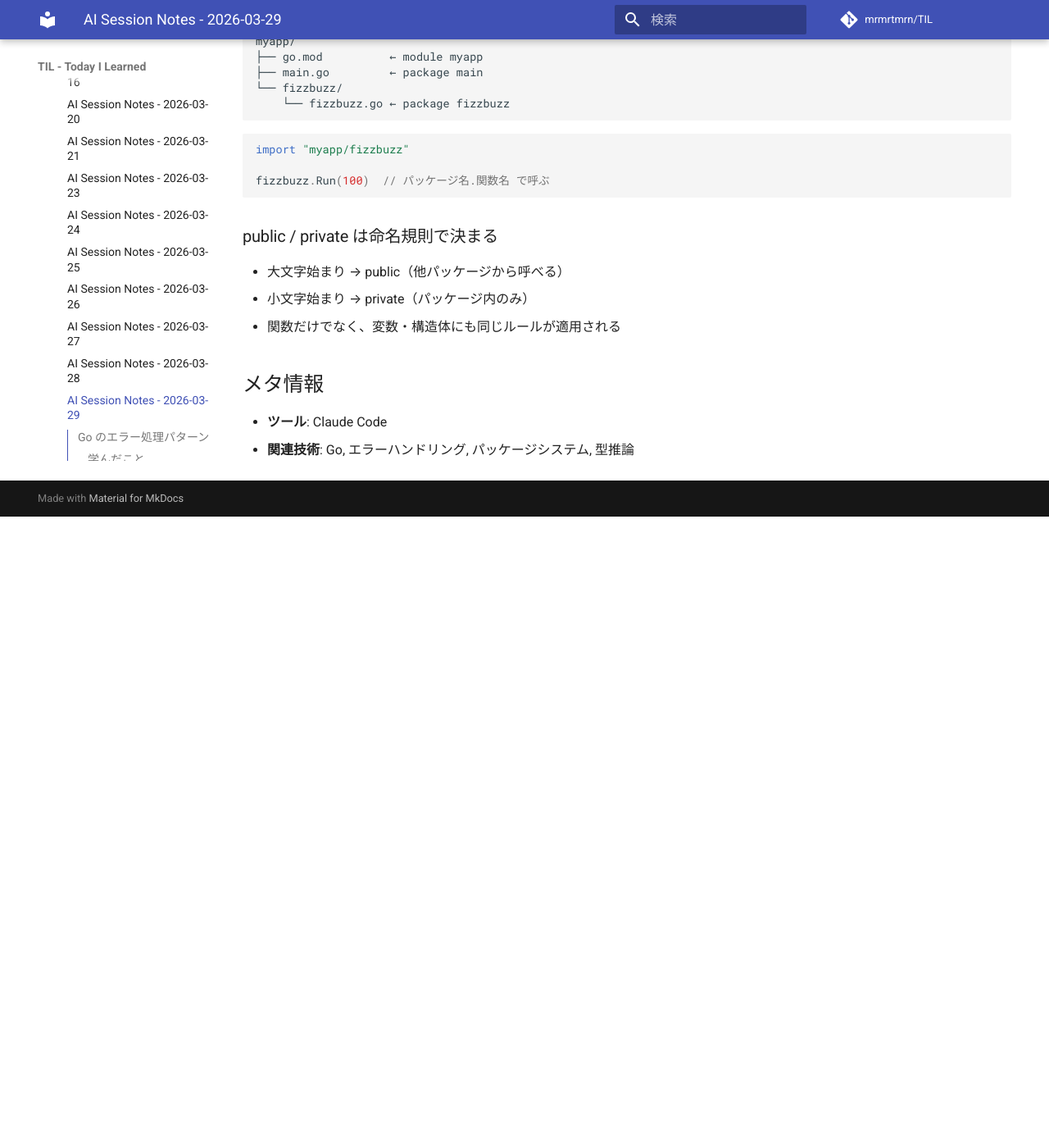
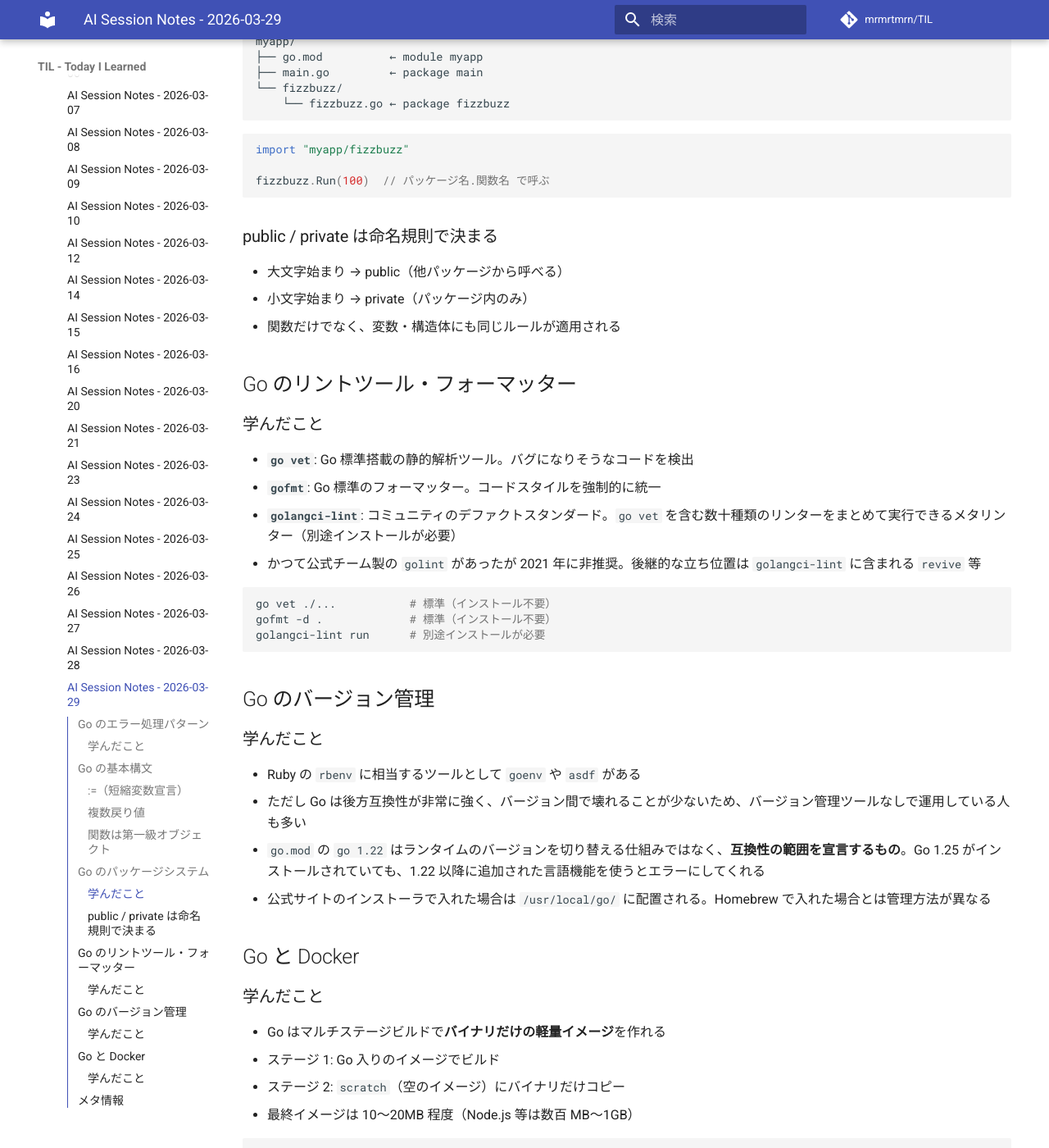
Before and after one commit to mrmrtmrn/TIL, an MkDocs documentation site: the page built from docs/Tech/AI-Sessions/2026/03/2026-03-29.md, in a window 1280 px wide and 1400 px high, scrolled down 1754 px. Shown: the whole window at 82% size. Built offline with MkDocs 1.6.1 and Material for MkDocs 9.7.7, drawn with Linux system fonts in a browser that asks for light colours; comment, search, counter and statistics services are not loaded; before the commit the page ends 2384 px from its top, so only the background shows below that; some of the changed text lies outside the part shown.

Commit message:
feat: 2026-03-29 の AI セッションノートに Go 開発環境を追記
- Go のリントツール・フォーマッター
- Go のバージョン管理
- Go と Docker

Co-Authored-By: Claude Opus 4.6 <noreply@anthropic.com>

````diff
--- a/docs/Tech/AI-Sessions/2026/03/2026-03-29.md
+++ b/docs/Tech/AI-Sessions/2026/03/2026-03-29.md
@@ -88,7 +88,54 @@ fizzbuzz.Run(100)  // パッケージ名.関数名 で呼ぶ
 - 小文字始まり → private（パッケージ内のみ）
 - 関数だけでなく、変数・構造体にも同じルールが適用される
 
+## Go のリントツール・フォーマッター
+
+### 学んだこと
+
+- **`go vet`**: Go 標準搭載の静的解析ツール。バグになりそうなコードを検出
+- **`gofmt`**: Go 標準のフォーマッター。コードスタイルを強制的に統一
+- **`golangci-lint`**: コミュニティのデファクトスタンダード。`go vet` を含む数十種類のリンターをまとめて実行できるメタリンター（別途インストールが必要）
+- かつて公式チーム製の `golint` があったが 2021 年に非推奨。後継的な立ち位置は `golangci-lint` に含まれる `revive` 等
+
+```bash
+go vet ./...           # 標準（インストール不要）
+gofmt -d .             # 標準（インストール不要）
+golangci-lint run      # 別途インストールが必要
+```
+
+## Go のバージョン管理
+
+### 学んだこと
+
+- Ruby の `rbenv` に相当するツールとして `goenv` や `asdf` がある
+- ただし Go は後方互換性が非常に強く、バージョン間で壊れることが少ないため、バージョン管理ツールなしで運用している人も多い
+- `go.mod` の `go 1.22` はランタイムのバージョンを切り替える仕組みではなく、**互換性の範囲を宣言するもの**。Go 1.25 がインストールされていても、1.22 以降に追加された言語機能を使うとエラーにしてくれる
+- 公式サイトのインストーラで入れた場合は `/usr/local/go/` に配置される。Homebrew で入れた場合とは管理方法が異なる
+
+## Go と Docker
+
+### 学んだこと
+
+- Go はマルチステージビルドで**バイナリだけの軽量イメージ**を作れる
+  - ステージ 1: Go 入りのイメージでビルド
+  - ステージ 2: `scratch`（空のイメージ）にバイナリだけコピー
+  - 最終イメージは 10〜20MB 程度（Node.js 等は数百 MB〜1GB）
+
+```dockerfile
+FROM golang:1.25 AS builder
+WORKDIR /app
+COPY . .
+RUN go build -o myapp
+
+FROM scratch
+COPY --from=builder /app/myapp /myapp
+CMD ["/myapp"]
+```
+
+- バイナリ 1 つで動くなら Docker の恩恵は薄い。Docker を使う理由は Go 自体の都合ではなく、**周辺インフラ・運用の都合**（docker compose での複数サービス管理、Kubernetes 前提の運用、CI/CD パイプラインの統一フロー等）
+- CLI ツールやシンプルな API サーバーならバイナリを直接置いて動かすのもあり
+
 ## メタ情報
 
 - **ツール**: Claude Code
-- **関連技術**: Go, エラーハンドリング, パッケージシステム, 型推論
+- **関連技術**: Go, エラーハンドリング, パッケージシステム, 型推論, golangci-lint, go vet, Docker, マルチステージビルド
````
